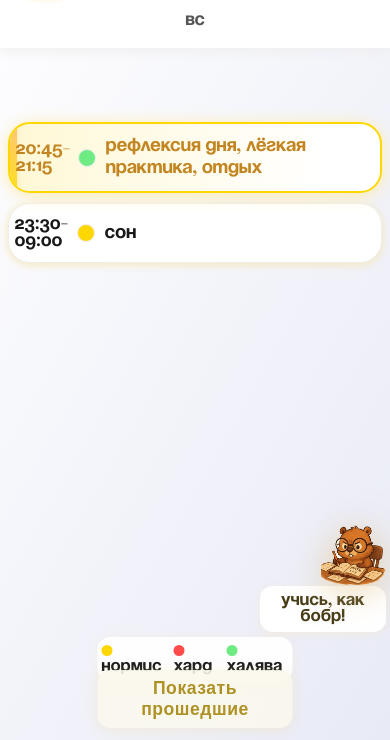
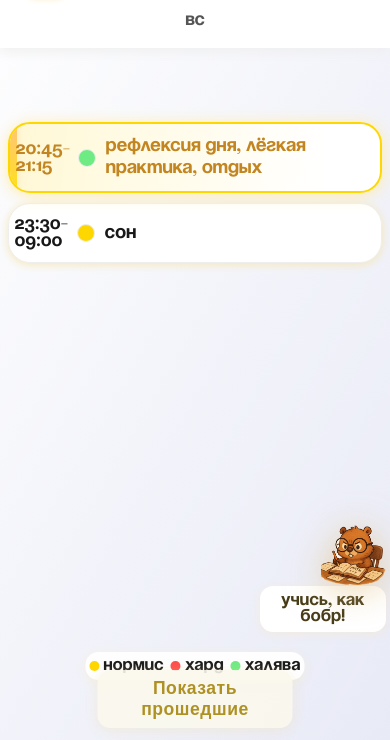
Before and after one commit to limon34rf1/repoepf, a plain HTML site: page index.html in a window 390 px wide. Shown: the part 104-844 px from the top of the page. Drawn offline with Linux system fonts and the light colour scheme.

Commit message:
Update index.html

```diff
--- a/index.html
+++ b/index.html
@@ -241,20 +241,23 @@
 .legend {
     position: fixed;
     left: 50%;
-    bottom: 68px; /* чуть выше show-all-btn */
+    bottom: 70px; /* увеличено расстояние до кнопки! */
     transform: translateX(-50%);
     background: rgba(255,255,255,0.91);
     border-radius: 13px;
     box-shadow: 0 2px 9px #ffeebb60;
     display: flex;
     gap: 11px;
-    padding: 6px 18px;
+    padding: 5px 14px;
     z-index: 119;
-    font-size: 1.01em;
+    font-size: 1em;
     font-weight: 600;
     align-items: center;
-    max-width: 90vw;
+    max-width: 98vw;
+    min-width: 0;
     transition: background 0.3s;
+    overflow-x: auto;
+    white-space: nowrap;
   }
   html.dark .legend {
     background: rgba(32,32,36,0.93);
@@ -262,21 +265,51 @@
   }
   .legend .dot {
     display: inline-block;
-    width: 14px; height: 14px; border-radius: 50%;
-    margin-right: 7px; vertical-align: middle;
+    width: 13px; height: 13px; border-radius: 50%;
+    margin-right: 6px; vertical-align: middle;
   }
   .dot.normal { background: var(--yellow);}
   .dot.hard   { background: var(--red);}
   .dot.light  { background: var(--green);}
+  .show-all-btn {
+    position: fixed;
+    left: 50%;
+    transform: translateX(-50%);
+    bottom: 14px;
+    z-index: 120;
+    background: rgba(250,248,236,0.97);
+    color: #a98912;
+    border: none;
+    font-size: 1.04em;
+    font-weight: 700;
+    border-radius: 13px;
+    padding: 8px 13px;
+    box-shadow: 0 2px 13px #f3dc9f5e;
+    cursor: pointer;
+    transition: background 0.2s, color 0.18s;
+    outline: none;
+    letter-spacing: 0.03em;
+    opacity: 0.92;
+    min-width: 140px;
+    max-width: 94vw;
+    white-space: normal;
+    text-align: center;
+  }
   @media (max-width: 600px) {
     .legend {
-      bottom: 59px;
-      font-size: 0.93em;
-      gap: 6px;
-      padding: 5px 7px;
-      max-width: 95vw;
+      bottom: 60px;
+      font-size: 0.88em;
+      padding: 4px 4vw;
+      gap: 7px;
+      max-width: 96vw;
     }
-    .legend .dot { width: 11px; height: 11px; margin-right: 4px;}
+    .legend .dot { width: 10px; height: 10px; margin-right: 4px;}
+    .show-all-btn {
+      font-size: 0.92em;
+      padding: 7px 8vw;
+      min-width: 90px;
+      max-width: 97vw;
+    }
   }
   .beaver-hold {
     position: fixed;
```
